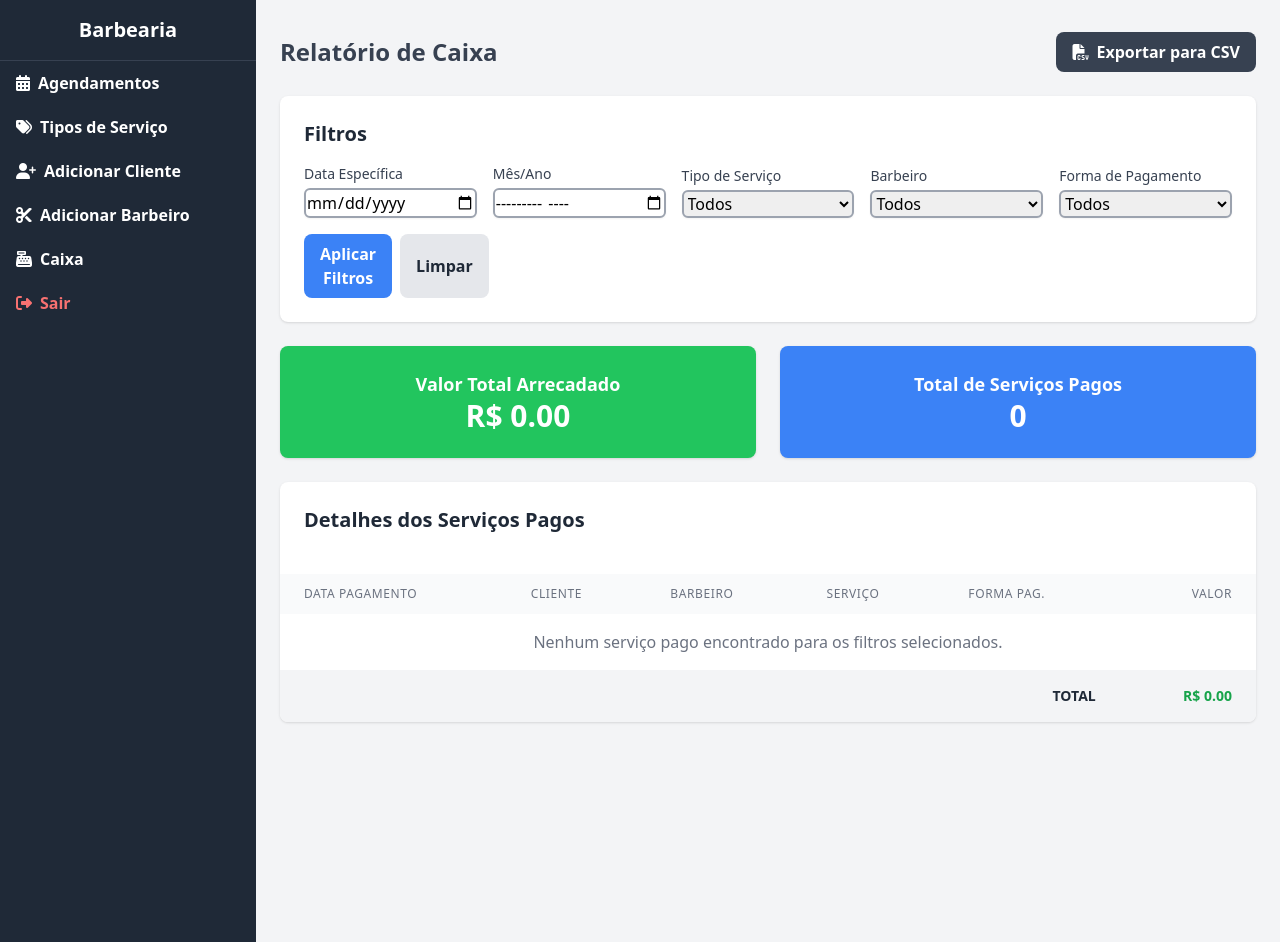
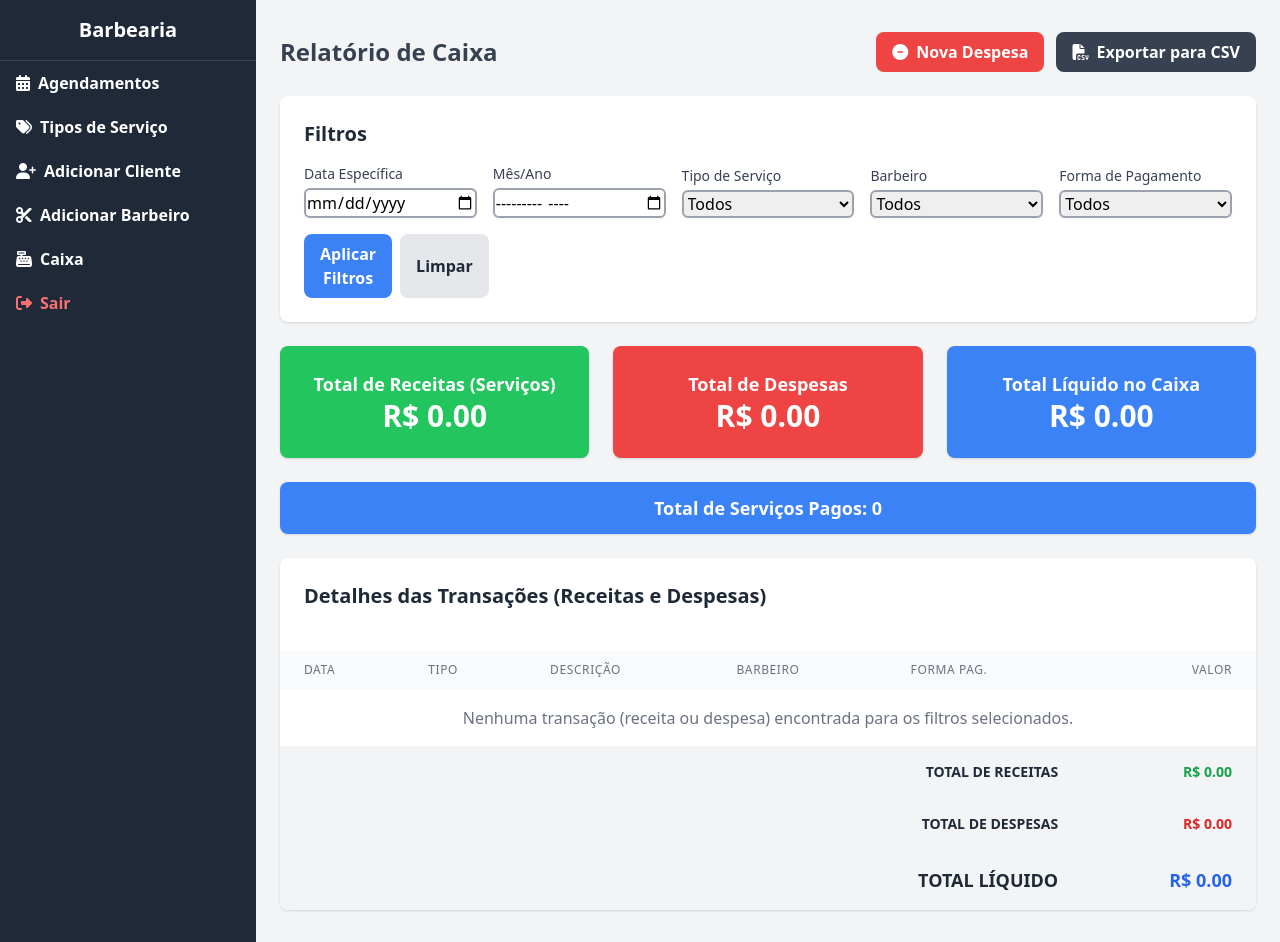
Before and after one commit to Edson468/app_barbearia, a Django app: page /caixa/ in a window 1280 px wide. Run offline with Django 5.2, Linux system fonts and the light colour scheme; a user stored in the database is signed in; tables that the repository leaves empty hold one stand-in row (values such as "Sample post"); some libraries are stand-ins or nearby versions.

Commit message:
feat: Implementa funcionalidade de Despesas e atualiza Relatório de Caixa

```diff
--- a/app/settings.py
+++ b/app/settings.py
@@ -25,8 +25,7 @@ SECRET_KEY = 'django-insecure-c+m&+tw)vj3nc_vmn9epwj1b6ost4(dam_rw59xmjsi2s_m79+
 # SECURITY WARNING: don't run with debug turned on in production!
 DEBUG = True
 
-#ALLOWED_HOSTS = ['localhost', '127.0.0.1', 'testserver', '[::1]']
-ALLOWED_HOSTS = ['barberapp.pythonanywhere.com']
+ALLOWED_HOSTS = ['localhost', '127.0.0.1', 'testserver', '[::1]']
 
 
 # Application definition
--- a/barbershop/templates/barbershop/daily_cashier.html
+++ b/barbershop/templates/barbershop/daily_cashier.html
@@ -7,6 +7,10 @@
 <div class="flex justify-between items-center mb-6">
     <h3 class="text-2xl font-semibold text-gray-700">Relatório de Caixa</h3>
     <div>
+        <a href="{% url 'barbershop:add_expense' %}" class="bg-red-500 hover:bg-red-600 text-white font-bold py-2 px-4 rounded-lg inline-flex items-center mr-2">
+            <i class="fas fa-minus-circle mr-2"></i>
+            <span>Nova Despesa</span>
+        </a>
         <a href="{% url 'barbershop:export_cashier_csv' %}?{{ query_params }}" class="bg-gray-700 hover:bg-gray-600 text-white font-bold py-2 px-4 rounded-lg inline-flex items-center">
             <i class="fas fa-file-csv mr-2"></i>
             <span>Exportar para CSV</span>
@@ -57,63 +61,76 @@
     </form>
 </div>
 
-<div class="grid grid-cols-1 md:grid-cols-2 gap-6 mb-6">
+<div class="grid grid-cols-1 md:grid-cols-3 gap-6 mb-6">
     <div class="bg-green-500 text-white rounded-lg shadow p-6 text-center">
-        <h5 class="font-bold text-lg">Valor Total Arrecadado</h5>
+        <h5 class="font-bold text-lg">Total de Receitas (Serviços)</h5>
+        <p class="text-3xl font-extrabold">R$ {{ total_income|floatformat:2 }}</p>
+    </div>
+    <div class="bg-red-500 text-white rounded-lg shadow p-6 text-center">
+        <h5 class="font-bold text-lg">Total de Despesas</h5>
+        <p class="text-3xl font-extrabold">R$ {{ total_outcome|floatformat:2 }}</p>
+    </div>
+    <div class="{% if total_value >= 0 %}bg-blue-500{% else %}bg-red-700{% endif %} text-white rounded-lg shadow p-6 text-center">
+        <h5 class="font-bold text-lg">Total Líquido no Caixa</h5>
         <p class="text-3xl font-extrabold">R$ {{ total_value|floatformat:2 }}</p>
     </div>
-    <div class="bg-blue-500 text-white rounded-lg shadow p-6 text-center">
-        <h5 class="font-bold text-lg">Total de Serviços Pagos</h5>
-        <p class="text-3xl font-extrabold">{{ total_services }}</p>
-    </div>
 </div>
+<div class="bg-blue-500 text-white rounded-lg shadow p-3 mb-6 text-center">
+    <h5 class="font-bold text-lg">Total de Serviços Pagos: {{ total_services }}</h5>
+</div>
+
 
 <div class="bg-white rounded-lg shadow overflow-hidden">
     <div class="p-6">
-        <h5 class="text-xl font-bold text-gray-800 mb-4">Detalhes dos Serviços Pagos</h5>
+        <h5 class="text-xl font-bold text-gray-800 mb-4">Detalhes das Transações (Receitas e Despesas)</h5>
     </div>
     <div class="overflow-x-auto">
         <table class="min-w-full">
             <thead class="bg-gray-50">
                 <tr>
-                    <th class="px-6 py-3 text-left text-xs font-medium text-gray-500 uppercase tracking-wider">Data Pagamento</th>
-                    <th class="px-6 py-3 text-left text-xs font-medium text-gray-500 uppercase tracking-wider">Cliente</th>
+                    <th class="px-6 py-3 text-left text-xs font-medium text-gray-500 uppercase tracking-wider">Data</th>
+                    <th class="px-6 py-3 text-left text-xs font-medium text-gray-500 uppercase tracking-wider">Tipo</th>
+                    <th class="px-6 py-3 text-left text-xs font-medium text-gray-500 uppercase tracking-wider">Descrição</th>
                     <th class="px-6 py-3 text-left text-xs font-medium text-gray-500 uppercase tracking-wider">Barbeiro</th>
-                    <th class="px-6 py-3 text-left text-xs font-medium text-gray-500 uppercase tracking-wider">Serviço</th>
                     <th class="px-6 py-3 text-left text-xs font-medium text-gray-500 uppercase tracking-wider">Forma Pag.</th>
                     <th class="px-6 py-3 text-right text-xs font-medium text-gray-500 uppercase tracking-wider">Valor</th>
                 </tr>
             </thead>
             <tbody class="bg-white divide-y divide-gray-200">
-                {% for service in services_today %}
-                <tr>
-                    <td class="px-6 py-4 whitespace-nowrap text-sm text-gray-500">{{ service.payment_date|date:"d/m/Y H:i" }}</td>
-                    <td class="px-6 py-4 whitespace-nowrap text-sm font-medium text-gray-900">{{ service.client_name }}</td>
-                    <td class="px-6 py-4 whitespace-nowrap text-sm text-gray-500">{{ service.barber.username|default:"N/A" }}</td>
-                    <td class="px-6 py-4 whitespace-nowrap text-sm text-gray-500">
-                        {% for st in service.service_types.all %}
-                            {{ st.name }}{% if not forloop.last %}, {% endif %}
-                        {% endfor %}
+                {% for transaction in transactions %}
+                <tr class="{% if transaction.is_expense %}bg-red-50 hover:bg-red-100{% else %}hover:bg-gray-50{% endif %}">
+                    <td class="px-6 py-4 whitespace-nowrap text-sm text-gray-500">{{ transaction.sort_time|date:"d/m/Y H:i" }}</td>
+                    <td class="px-6 py-4 whitespace-nowrap text-sm font-medium {% if transaction.is_expense %}text-red-600{% else %}text-green-600{% endif %}">
+                        {% if transaction.is_expense %}DESPESA{% else %}RECEITA{% endif %}
                     </td>
-                    <td class="px-6 py-4 whitespace-nowrap text-sm text-gray-500">{{ service.get_payment_method_display }}</td>
-                    <td class="px-6 py-4 whitespace-nowrap text-right text-sm font-medium text-gray-900">R$ {{ service.price|floatformat:2 }}</td>
+                    <td class="px-6 py-4 whitespace-nowrap text-sm text-gray-900">{{ transaction.description }}</td>
+                    <td class="px-6 py-4 whitespace-nowrap text-sm text-gray-500">{{ transaction.barber }}</td>
+                    <td class="px-6 py-4 whitespace-nowrap text-sm text-gray-500">{{ transaction.payment_method }}</td>
+                    <td class="px-6 py-4 whitespace-nowrap text-right text-sm font-medium {% if transaction.is_expense %}text-red-600{% else %}text-green-600{% endif %}">
+                        R$ {{ transaction.value|floatformat:2 }}
+                    </td>
                 </tr>
                 {% empty %}
                 <tr>
-                    <td colspan="6" class="px-6 py-4 text-center text-gray-500">Nenhum serviço pago encontrado para os filtros selecionados.</td>
+                    <td colspan="6" class="px-6 py-4 text-center text-gray-500">Nenhuma transação (receita ou despesa) encontrada para os filtros selecionados.</td>
                 </tr>
                 {% endfor %}
             </tbody>
             <tfoot class="bg-gray-100">
                 <tr>
-                    <td colspan="5" class="px-6 py-4 text-right text-sm font-bold text-gray-800 uppercase">
-                        Total
-                    </td>
-                    <td class="px-6 py-4 whitespace-nowrap text-right text-sm font-bold text-green-600">R$ {{ total_value|floatformat:2 }}</td>
+                    <td colspan="5" class="px-6 py-4 text-right text-sm font-bold text-gray-800 uppercase">Total de Receitas</td>
+                    <td class="px-6 py-4 whitespace-nowrap text-right text-sm font-bold text-green-600">R$ {{ total_income|floatformat:2 }}</td>
+                </tr>
+                <tr>
+                    <td colspan="5" class="px-6 py-4 text-right text-sm font-bold text-gray-800 uppercase">Total de Despesas</td>
+                    <td class="px-6 py-4 whitespace-nowrap text-right text-sm font-bold text-red-600">R$ {{ total_outcome|floatformat:2 }}</td>
+                </tr>
+                <tr>
+                    <td colspan="5" class="px-6 py-4 text-right text-lg font-extrabold text-gray-800 uppercase">Total Líquido</td>
+                    <td class="px-6 py-4 whitespace-nowrap text-right text-lg font-extrabold {% if total_value >= 0 %}text-blue-600{% else %}text-red-700{% endif %}">R$ {{ total_value|floatformat:2 }}</td>
                 </tr>
             </tfoot>
         </table>
     </div>
 </div>
-
 {% endblock %}
--- a/barbershop/urls.py
+++ b/barbershop/urls.py
@@ -31,6 +31,9 @@ urlpatterns = [
     # Barbeiros
     path('barbers/add/', views.add_barber, name='add_barber'),
 
+    # Despesas (NOVO)
+    path('expenses/add/', views.add_expense, name='add_expense'), # Rota para adicionar despesas
+
     # Caixa e Exportação
     path('caixa/', views.daily_cashier, name='daily_cashier'),
     path('caixa/export/csv/', views.export_cashier_csv, name='export_cashier_csv'),
--- a/barbershop/views.py
+++ b/barbershop/views.py
@@ -12,8 +12,10 @@ from django.db.models import Sum, Count # CRÍTICO: Necessário para a lógica d
 from urllib.parse import urlencode
 from django.http import HttpResponse
 import csv
-from .models import Service, Client, ServiceType, PAYMENT_CHOICES
-from .forms import ServiceForm, ClientForm, BarberCreationForm, ServiceTypeForm
+# ALTERAÇÃO CRÍTICA: Incluir Expense e ExpenseForm nas importações
+from .models import Service, Client, ServiceType, PAYMENT_CHOICES, Expense
+from .forms import ServiceForm, ClientForm, BarberCreationForm, ServiceTypeForm, ExpenseForm
+
 
 # Funções de Autenticação
 # ----------------------------------------------------------------------
@@ -231,6 +233,25 @@ def add_barber(request):
     return render(request, 'barbershop/add_barber.html', {'form': form})
 
 
+# Funções de Despesa (NOVO)
+# ----------------------------------------------------------------------
+@login_required
+def add_expense(request):
+    """Adiciona uma nova despesa no sistema."""
+    if request.method == 'POST':
+        form = ExpenseForm(request.POST)
+        if form.is_valid():
+            form.save()
+            # Redireciona para o caixa do dia da despesa
+            redirect_url = f"{reverse('barbershop:daily_cashier')}?filter_date={form.cleaned_data['expense_date'].strftime('%Y-%m-%d')}"
+            return redirect(redirect_url)
+    else:
+        # Define a data atual como padrão no formulário
+        form = ExpenseForm(initial={'expense_date': timezone.now().date()})
+
+    return render(request, 'barbershop/add_expense.html', {'form': form})
+
+
 # Funções de Pagamento e Caixa
 # ----------------------------------------------------------------------
 @login_required
@@ -251,8 +272,8 @@ def mark_as_paid(request, pk):
     return redirect('barbershop:service_list')
 
 
-def _get_filtered_cashier_services(request):
-    """Função auxiliar para obter serviços de caixa filtrados."""
+def _get_filtered_cashier_transactions(request):
+    """Função auxiliar para obter serviços (receitas) E despesas (saídas) filtrados."""
 
     filter_date = request.GET.get('filter_date', '').strip()
     filter_month = request.GET.get('filter_month', '').strip()
@@ -262,19 +283,25 @@ def _get_filtered_cashier_services(request):
 
     has_filters = any([filter_date, filter_month, filter_service_type, filter_payment_method, filter_barber])
 
-    # Seleciona os serviços e seus respectivos barbeiros para otimizar a consulta
+    # Base Query para RECEITAS (Serviços Pagos)
     services_query = Service.objects.prefetch_related('service_types').select_related('barber').filter(payment_date__isnull=False)
+    # Base Query para DESPESAS
+    expenses_query = Expense.objects.all()
 
+    # Aplica Filtros de Data
     if has_filters:
         if filter_date:
             services_query = services_query.filter(payment_date__date=filter_date)
+            expenses_query = expenses_query.filter(expense_date=filter_date)
         elif filter_month:
             try:
                 year, month = map(int, filter_month.split('-'))
                 services_query = services_query.filter(payment_date__year=year, payment_date__month=month)
+                expenses_query = expenses_query.filter(expense_date__year=year, expense_date__month=month)
             except ValueError:
                 pass
 
+        # Filtros de Serviço/Pagamento/Barbeiro só se aplicam a serviços
         if filter_service_type:
             services_query = services_query.filter(service_types__id=filter_service_type)
 
@@ -284,30 +311,70 @@ def _get_filtered_cashier_services(request):
         if filter_payment_method:
             services_query = services_query.filter(payment_method=filter_payment_method)
     else:
-        # Padrão: serviços pagos hoje
+        # Padrão: receitas e despesas de hoje
         today = timezone.now().date()
         services_query = services_query.filter(payment_date__date=today)
+        expenses_query = expenses_query.filter(expense_date=today)
 
-    return services_query.order_by('-payment_date')
+    return services_query, expenses_query # Retorna dois QuerySets
 
 
 @login_required
 def daily_cashier(request):
 
-    services_today = _get_filtered_cashier_services(request)
+    # Obtém Receitas (services) e Despesas (expenses)
+    services_query, expenses_query = _get_filtered_cashier_transactions(request)
 
-    aggregation = services_today.aggregate(total_value=Sum('price'), total_services=Count('id'))
-    total_value = aggregation.get('total_value') or 0
-    total_services = aggregation.get('total_services') or 0
+    # 1. Cálculo de Totais
+    income_aggregation = services_query.aggregate(total_income=Sum('price'), total_services=Count('id'))
+    total_income = income_aggregation.get('total_income') or 0
+    total_services = income_aggregation.get('total_services') or 0
+
+    outcome_aggregation = expenses_query.aggregate(total_outcome=Sum('value'))
+    total_outcome = outcome_aggregation.get('total_outcome') or 0
+
+    # Total Líquido (Receitas - Despesas)
+    final_total_value = total_income - total_outcome
+
+    # 2. Combinação e Formatação para Display
+    # Formata Receitas (valor positivo)
+    services_list = [{
+        'description': f"Receita: {s.client_name} - {', '.join([st.name for st in s.service_types.all()])}",
+        'value': s.price,
+        'is_expense': False,
+        'barber': s.barber.username if s.barber else 'N/A',
+        'payment_method': s.get_payment_method_display(),
+        'date': s.payment_date.date(),
+        'sort_time': s.payment_date
+    } for s in services_query]
+
+    # Formata Despesas (valor negativo)
+    expenses_list = [{
+        'description': f"DESPESA: {e.description}",
+        'value': -e.value, # Valor negativo
+        'is_expense': True,
+        'barber': 'N/A',
+        'payment_method': 'N/A',
+        'date': e.expense_date,
+        # Cria um datetime para ordenação uniforme com as receitas
+        'sort_time': timezone.make_aware(datetime.combine(e.expense_date, datetime.min.time()))
+    } for e in expenses_query]
+
+    # Combina e ordena todas as transações (Receitas e Despesas) pela data/hora
+    transactions_list = services_list + expenses_list
+    transactions_list.sort(key=lambda x: x['sort_time'], reverse=True)
 
     context = {
-        'services_today': services_today,
-        'total_value': total_value,
-        'total_services': total_services,
+        'transactions': transactions_list, # Nova lista combinada
+        'total_value': final_total_value, # Total Líquido
+        'total_income': total_income,     # Total de Receitas
+        'total_outcome': total_outcome,   # Total de Despesas
+        'total_services': total_services, # Total de serviços (agora só conta receitas)
+
         'service_types': ServiceType.objects.all().order_by('name'),
         'barbers': User.objects.all().order_by('username'),
         'payment_methods': PAYMENT_CHOICES,
-        # Passa os parâmetros GET para o template para construir os links de exportação
+
         'query_params': request.GET.urlencode(),
         'filter_date': request.GET.get('filter_date', '').strip(),
         'filter_month': request.GET.get('filter_month', '').strip(),
@@ -324,27 +391,64 @@ def export_cashier_csv(request):
     response = HttpResponse(content_type='text/csv')
     response['Content-Disposition'] = f'attachment; filename="caixa_{timezone.now().strftime("%Y-%m-%d")}.csv"'
 
-    # Adiciona BOM para compatibilidade com Excel
     response.write('\ufeff'.encode('utf8'))
 
     writer = csv.writer(response, delimiter=';')
-    writer.writerow(['Data Pagamento', 'Cliente', 'Barbeiro', 'Serviço', 'Forma Pag.', 'Valor (R$)'])
+    writer.writerow(['Data/Hora', 'Tipo', 'Descrição', 'Barbeiro', 'Forma Pag.', 'Valor (R$)'])
 
-    services = _get_filtered_cashier_services(request)
-    # Calcula o total para adicionar no final
-    total_value = services.aggregate(total=Sum('price'))['total'] or 0
+    # Obtém Receitas e Despesas
+    services_query, expenses_query = _get_filtered_cashier_transactions(request)
 
-    for service in services:
+    transactions_list = []
+
+    # 1. Formata Receitas
+    for s in services_query:
+        transactions_list.append({
+            'sort_time': s.payment_date,
+            'data_hora': s.payment_date.strftime('%d/%m/%Y %H:%M'),
+            'tipo': 'RECEITA',
+            'descricao': f"{s.client_name} - {', '.join([st.name for st in s.service_types.all()])}",
+            'barbeiro': s.barber.username if s.barber else 'N/A',
+            'pagamento': s.get_payment_method_display(),
+            'valor': s.price
+        })
+
+    # 2. Formata Despesas
+    for e in expenses_query:
+        transactions_list.append({
+            'sort_time': timezone.make_aware(datetime.combine(e.expense_date, datetime.min.time())),
+            'data_hora': e.expense_date.strftime('%d/%m/%Y'),
+            'tipo': 'DESPESA',
+            'descricao': e.description,
+            'barbeiro': 'N/A',
+            'pagamento': 'N/A',
+            'valor': -e.value # Valor negativo para despesas
+        })
+
+    # Ordena todas as transações (Receitas e Despesas)
+    transactions_list.sort(key=lambda x: x['sort_time'], reverse=True)
+
+    # Calcula os totais
+    total_income = services_query.aggregate(total=Sum('price'))['total'] or 0
+    total_outcome = expenses_query.aggregate(total=Sum('value'))['total'] or 0
+    final_total_value = total_income - total_outcome
+
+    # Escreve as linhas de transação
+    for t in transactions_list:
         writer.writerow([
-            service.payment_date.strftime('%d/%m/%Y %H:%M'),
-            service.client_name,
-            service.barber.username if service.barber else 'N/A',
-            ", ".join([st.name for st in service.service_types.all()]),
-            service.get_payment_method_display(),
-            str(service.price).replace('.', ',')
+            t['data_hora'],
+            t['tipo'],
+            t['descricao'],
+            t['barbeiro'],
+            t['pagamento'],
+            # Formata o valor, garantindo o sinal de menos para despesas
+            str(t['valor']).replace('.', ',')
         ])
 
-    # Adiciona a linha de total no final do CSV
-    writer.writerow(['', '', '', '', 'Total', str(total_value).replace('.', ',')])
+    # Adiciona as linhas de resumo
+    writer.writerow([])
+    writer.writerow(['', '', '', '', 'Total Receitas', str(total_income).replace('.', ',')])
+    writer.writerow(['', '', '', '', 'Total Despesas', str(total_outcome).replace('.', ',')])
+    writer.writerow(['', '', '', '', 'Total Líquido', str(final_total_value).replace('.', ',')])
 
     return response
```
Also changed, not shown: barbershop/forms.py (+21 -10 lines), barbershop/models.py (+20 -4 lines), barbershop/templates/barbershop/add_expense.html (added, +60 -0 lines), barbershop/migrations/0006_expense.py (added).
